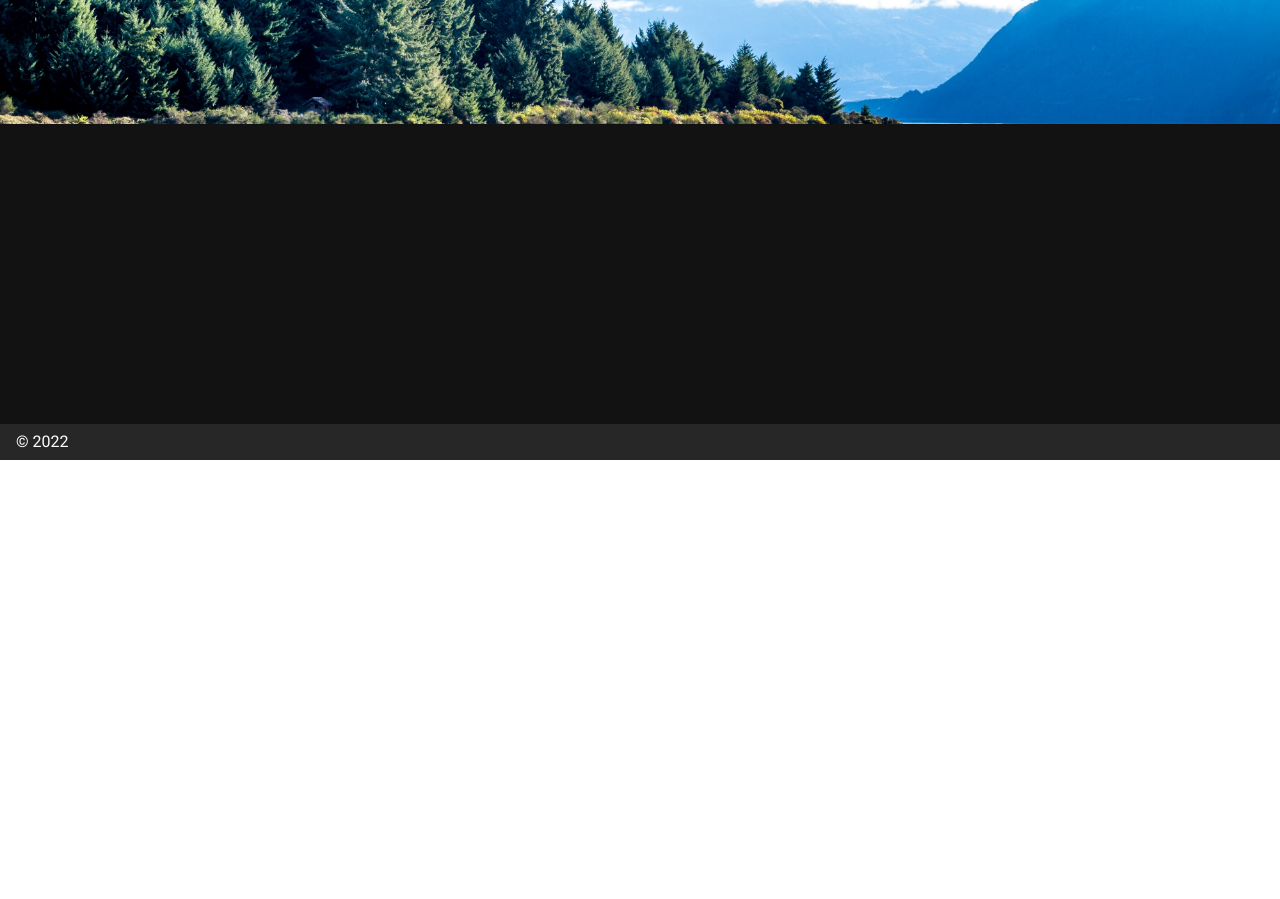
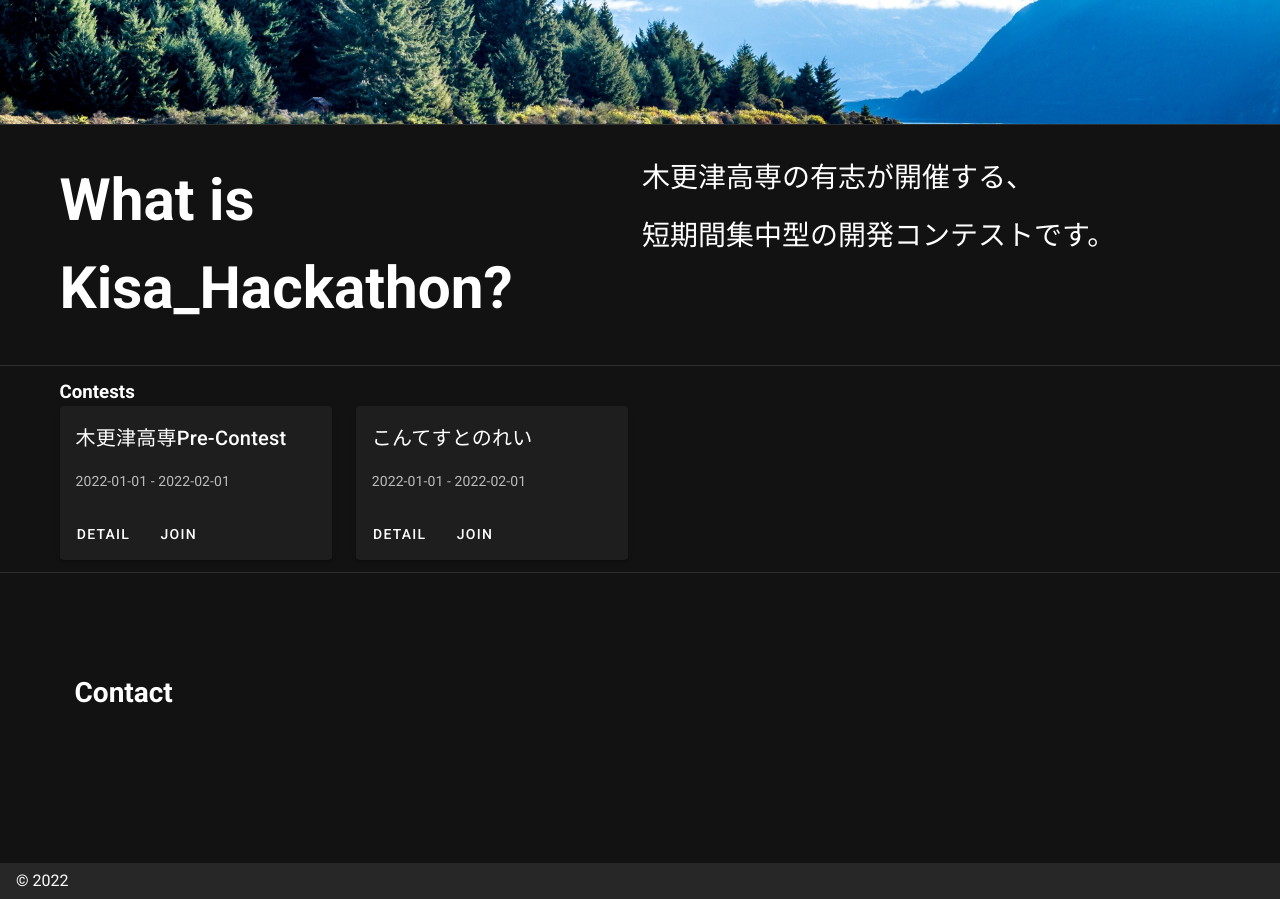
Before and after one commit to tos-up/Hack-a-ton, a Nuxt app: page / in a window 1280 px wide. Shown: the part 340-1239 px from the top of the page. Before the commit the page ends 800 px from the top, so only its background shows below. Built offline with nearby package versions, Linux system fonts and the light colour scheme.

Commit message:
適当に出来上がりましたねぇ

```diff
--- a/assets/variables.scss
+++ b/assets/variables.scss
@@ -3,11 +3,9 @@
 // The variables you want to modify
 // $font-size-root: 20px;
 
-::-webkit-scrollbar {
-  width: 4px;
+.home-title{
+  color: white;
+    text-align: center;
+    font-size: 28px;
+    padding: 15px;
 }
-
-::-webkit-scrollbar-thumb {
-  background-color: #aaa;
-  border-radius: 2px;
-}
--- a/components/Home.vue
+++ b/components/Home.vue
@@ -1,21 +1,33 @@
 <template>
   <section class="home">
-    <HomeHero />
+    <HomeHero id="top" />
+    <v-divider />
+    <HomeAbout id="about" />
+    <v-divider />
+    <HomeSubmit id="submit" />
+    <v-divider />
+    <HomeContact id="contact" />
   </section>
 </template>
 
 <script>
 import HomeHero from './HomeHero.vue'
+import HomeAbout from './HomeAbout.vue'
+import HomeSubmit from './HomeSubmit.vue'
+import HomeContact from './HomeContact.vue'
 
 export default {
   components: {
-    HomeHero
-  }
+    HomeHero,
+    HomeAbout,
+    HomeSubmit,
+    HomeContact,
+  },
 }
 </script>
 
 <style lang="scss" scoped>
-.home{
-  padding-bottom:50px;
+.home {
+  padding-bottom: 50px;
 }
 </style>
--- /dev/null
+++ b/components/HomeAbout.vue
@@ -0,0 +1,44 @@
+<template>
+  <section class="home-about">
+    <v-container fill-height class="home-about__content">
+      <v-row>
+        <v-col class="home-about__content-title">
+          <h1>What is</h1>
+          <h1>Kisa_Hackathon?</h1>
+        </v-col>
+        <v-spacer></v-spacer>
+        <v-col class="home-about__content-text">
+          <p>木更津高専の有志が開催する、</p>
+          <p>短期間集中型の開発コンテストです。</p>
+          <!-- <p>実践することで身につく力を</p>
+          <p>みんなに。</p> <-アホほどダサいので却下 -->
+        </v-col>
+        <v-spacer />
+      </v-row>
+    </v-container>
+  </section>
+</template>
+
+<script>
+export default {}
+</script>
+
+<style lang="scss" scoped >
+.home-about__content {
+  width: 100%;
+  height: 30vh;
+
+  &-title {
+    color: white;
+    text-align: left;
+    font-size: 50px;
+    // font-weight: bold;
+  }
+  &-text {
+    color: white;
+    text-align: left;
+    font-size: 28px;
+    white-space: nowrap;
+  }
+}
+</style>
--- /dev/null
+++ b/components/HomeContact.vue
@@ -0,0 +1,22 @@
+<template>
+  <section class="home-contact">
+    <v-container fill-height class="home-contact__content">
+      <h1 class="home-title">Contact</h1>
+      <!-- Content -->
+    </v-container>
+  </section>
+</template>
+
+<style lang="scss" scoped>
+.home-title {
+  color: white;
+  text-align: left;
+  font-size: 28px;
+  padding: 15px;
+}
+
+.home-contact {
+  width: 100%;
+  height: 30vh;
+}
+</style>
--- /dev/null
+++ b/components/HomeSubmit.vue
@@ -0,0 +1,61 @@
+<template>
+  <section class="home-submit">
+    <v-container fill-height class="home-submit__content">
+      <h1 class="home-title">Contests</h1>
+      <v-row>
+        <v-col v-for="contest in contests" :key="contest.title" cols="3">
+          <v-card class="mx-auto" max-width="30vw">
+            <v-card-title> {{ contest.title }} </v-card-title>
+            <v-card-text>
+              {{ contest.openTime }} - {{ contest.closeTime }}</v-card-text
+            >
+            <v-card-actions>
+              <v-btn text @click="contest.isShowDetail = !contest.isShowDetail">
+                Detail</v-btn
+              >
+              <v-btn text> Join </v-btn>
+            </v-card-actions>
+            <v-expand-transition>
+              <div v-show="contest.isShowDetail">
+                <v-divider></v-divider>
+                <v-card-text> {{ contest.detail }} </v-card-text>
+              </div>
+            </v-expand-transition>
+          </v-card>
+        </v-col>
+      </v-row>
+    </v-container>
+  </section>
+</template>
+
+<script>
+export default {
+  data() {
+    return {
+      contests: [
+        {
+          title: '木更津高専Pre-Contest',
+          openTime: '2022-01-01',
+          closeTime: '2022-02-01',
+          detail: '第一回木更津高専クローズドハッカソン',
+          isShowDetail: false,
+        },
+        {
+          title: 'こんてすとのれい',
+          openTime: '2022-01-01',
+          closeTime: '2022-02-01',
+          detail: 'これはテストなだけ',
+          isShowDetail: false,
+        },
+      ],
+    }
+  },
+}
+</script>
+
+<style lang="scss" scoped>
+.home-submit__content {
+  width: 100%;
+  height: auto;
+}
+</style>
--- a/components/NavBar.vue
+++ b/components/NavBar.vue
@@ -1,6 +1,6 @@
 <template>
   <div>
-    <v-navigation-drawer v-model="drawer" fixed app>
+    <!-- <v-navigation-drawer v-model="drawer" fixed app>
       <v-list>
         <v-list-item
           v-for="(item, i) in items"
@@ -17,14 +17,16 @@
           </v-list-item-content>
         </v-list-item>
       </v-list>
-    </v-navigation-drawer>
+    </v-navigation-drawer> -->
     <v-app-bar fixed app>
-      <v-app-bar-nav-icon @click.stop="drawer = !drawer" />
-      <v-toolbar-title v-text="title" />
+      <!-- <v-app-bar-nav-icon @click.stop="drawer = !drawer" /> -->
+      <v-toolbar-title>
+        <v-btn text href="#top" style="font-size: 20px">Kisa_Hackathon</v-btn>
+      </v-toolbar-title>
       <v-spacer />
-      <v-btn text>About</v-btn>
-      <v-btn text>Submit</v-btn>
-      <v-btn text>Contact</v-btn>
+      <v-btn text href="#about">About</v-btn>
+      <v-btn text href="#submit">Submit</v-btn>
+      <v-btn text href="#contact">Contact</v-btn>
     </v-app-bar>
   </div>
 </template>
--- a/layouts/default.vue
+++ b/layouts/default.vue
@@ -12,6 +12,7 @@
 
 <script>
 import NavBar from '~/components/NavBar.vue'
+
 export default {
   name: 'DefaultLayout',
   data() {
--- a/pages/index.vue
+++ b/pages/index.vue
@@ -14,8 +14,8 @@ export default {
   name: 'IndexPage',
   components: {
     NavBar,
-    Home
-    },
+    Home,
+  },
 }
 </script>
 
@@ -25,4 +25,13 @@ export default {
   text-align: start;
   position: relative;
 }
+
+::-webkit-scrollbar {
+  width: 4px;
+}
+
+::-webkit-scrollbar-thumb {
+  background-color: #aaa;
+  border-radius: 2px;
+}
 </style>
```
